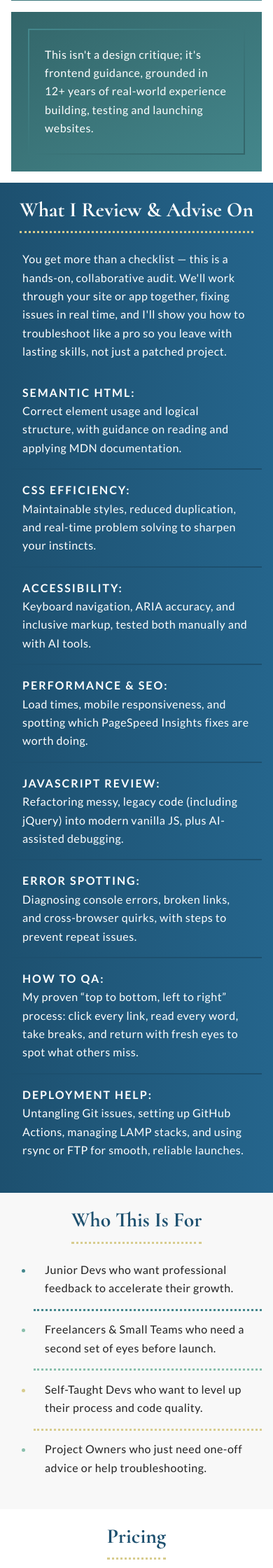
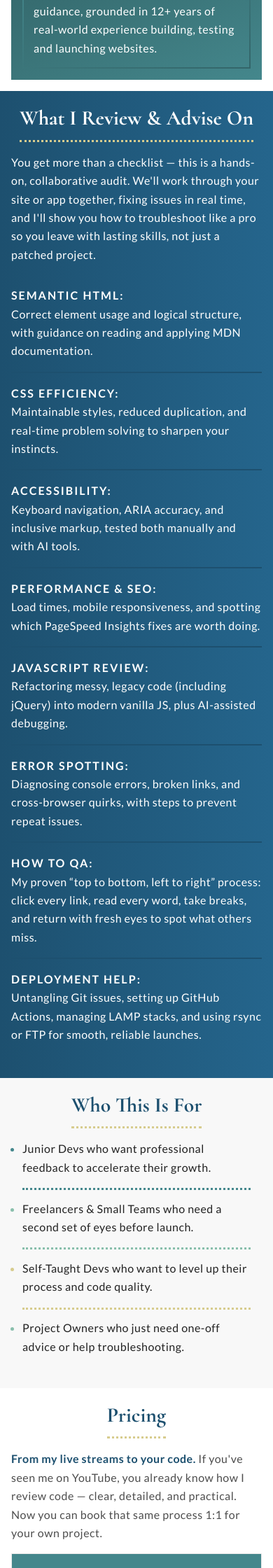
Before and after one commit to angelajholden/portfolio, a PHP site: page /consulting/index.php in a window 390 px wide. Shown: the part 1200-3440 px from the top of the page at 70% size. Run offline with PHP 8.4, Linux system fonts and the light colour scheme.

Commit message:
refining mobile styles

```diff
--- a/scss/_consulting.scss
+++ b/scss/_consulting.scss
@@ -14,6 +14,10 @@
 		line-height: 1.65;
 		letter-spacing: 0.5px;
 		padding: 0 1rem 1rem;
+
+		@media (max-width: 960px) {
+			padding: 0 0 1rem;
+		}
 	}
 
 	.wrap {
@@ -29,7 +33,22 @@
 		border-bottom: 3px dotted $yellow;
 
 		@media (max-width: 960px) {
-			margin: 0.5rem 0 1.5rem;
+			margin: 0.5rem 0 1rem;
+		}
+	}
+
+	.secondary-heading + p {
+		max-width: 75ch;
+		padding: 0 1rem;
+		margin: 0 auto 2rem;
+
+		strong {
+			color: $navy;
+		}
+
+		@media (max-width: 960px) {
+			padding: 0;
+			margin: 0 0 1rem;
 		}
 	}
 
@@ -57,8 +76,9 @@
 	}
 
 	p {
+		max-width: 75ch;
+		margin: 0;
 		color: $white;
-		margin: 0;
 
 		@media (max-width: 600px) {
 			&:has(.button) {
@@ -143,10 +163,6 @@
 		padding: 3rem;
 		background-image: linear-gradient(to bottom right, color.scale($teal, $lightness: -25%), $teal);
 
-		@media (max-width: 960px) {
-			width: 100%;
-		}
-
 		&::before {
 			content: "";
 			position: absolute;
@@ -157,6 +173,18 @@
 			border: 2px solid;
 			border-image: linear-gradient(to bottom right, $teal, color.scale($teal, $lightness: -25%)) 1;
 			pointer-events: none;
+		}
+
+		@media (max-width: 960px) {
+			width: 100%;
+			padding: 2rem;
+
+			&::before {
+				top: 1rem;
+				left: 1rem;
+				width: calc(100% - 2rem);
+				height: calc(100% - 2rem);
+			}
 		}
 
 		p {
@@ -174,12 +202,16 @@
 	}
 
 	.wrap {
-		max-width: 60rem;
+		max-width: 75ch;
 	}
 
 	p {
 		padding: 0 1rem;
 		color: $white;
+
+		@media (max-width: 960px) {
+			padding: 0;
+		}
 	}
 
 	ul {
@@ -218,15 +250,6 @@
 }
 
 .consulting_price-table {
-	.secondary-heading + p {
-		max-width: 78ch;
-		margin: 0 auto 2rem;
-
-		strong {
-			color: $navy;
-		}
-	}
-
 	.table {
 		max-width: 75rem;
 		margin: 0 auto;
@@ -317,12 +340,9 @@ section.project_link-guidelines {
 	padding: clamp(1rem, 3.5vw, 4rem) 0 0;
 	background-color: $lt-gray;
 
-	.secondary-heading + p {
-		max-width: 78ch;
-		margin: 0 auto 2rem;
-
-		strong {
-			color: $navy;
+	@media (max-width: 960px) {
+		.secondary-heading + p {
+			padding: 0 1rem;
 		}
 	}
 
@@ -343,10 +363,6 @@ section.project_link-guidelines {
 		color: $white;
 		background-image: linear-gradient(to bottom right, color.scale($teal, $lightness: -25%), $teal);
 
-		@media (max-width: 1024px) {
-			width: 100%;
-		}
-
 		&::before {
 			content: "";
 			position: absolute;
@@ -359,8 +375,24 @@ section.project_link-guidelines {
 			pointer-events: none;
 		}
 
+		@media (max-width: 1024px) {
+			width: 100%;
+			padding: 3rem 3rem 1.5rem;
+
+			&::before {
+				top: 1.5rem;
+				left: 1.5rem;
+				width: calc(100% - 3rem);
+				height: calc(100% - 3rem);
+			}
+		}
+
 		p {
 			color: $white;
+
+			@media (max-width: 960px) {
+				margin: 0 0 1rem;
+			}
 		}
 	}
 }
--- a/scss/_toolkit.scss
+++ b/scss/_toolkit.scss
@@ -103,7 +103,7 @@ ul {
 
 	@media (max-width: 960px) {
 		margin: 0;
-		padding: 0 0 0 2rem;
+		padding: 0 1rem;
 	}
 
 	li {
```
Also changed, not shown: styles.css, 1 other file.
